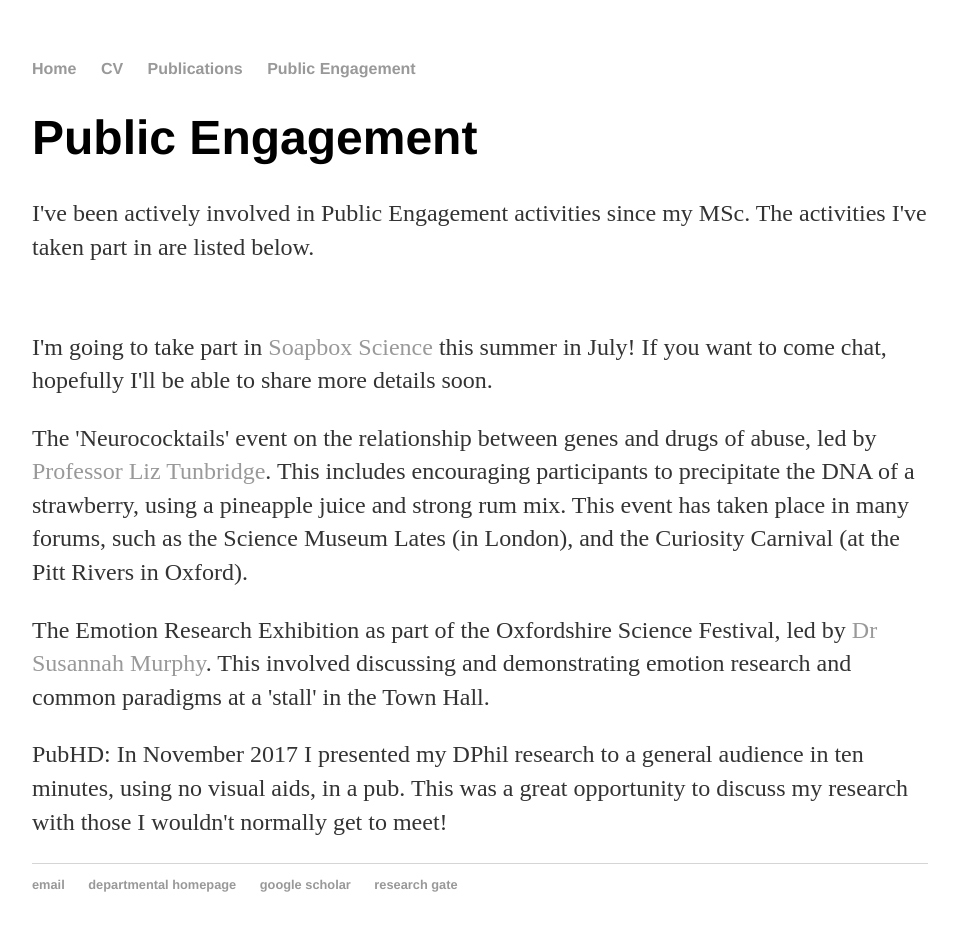
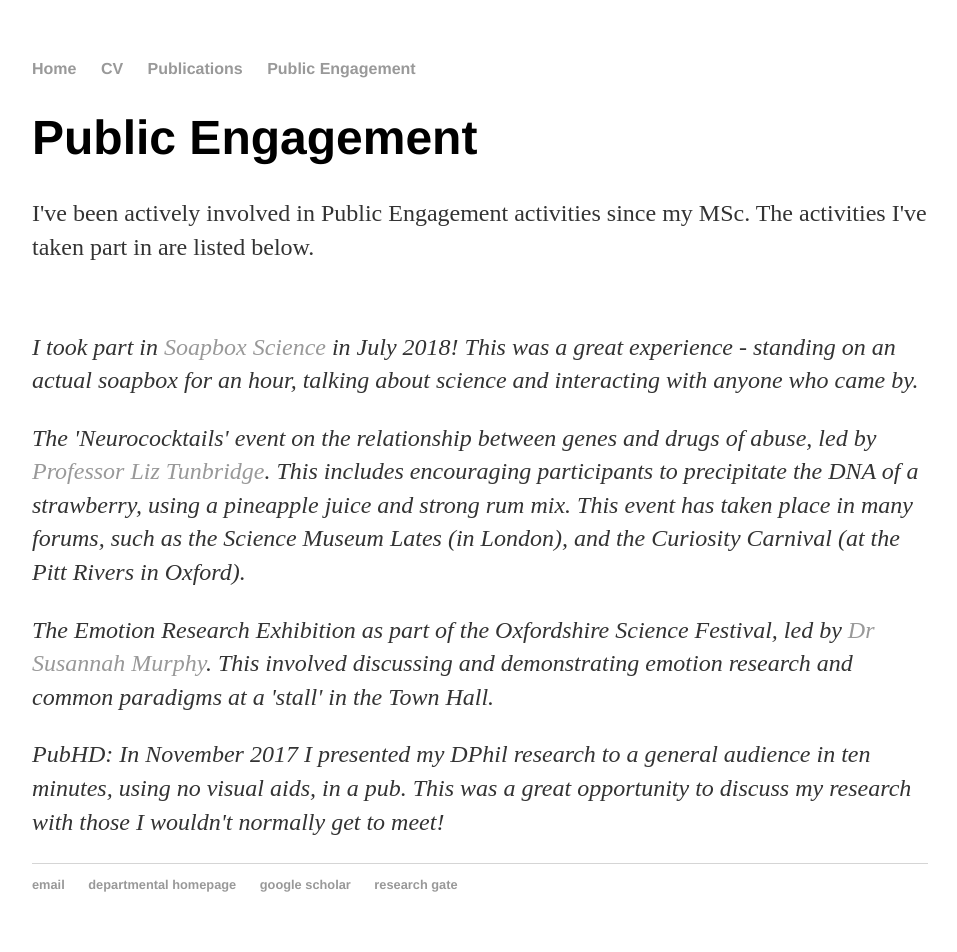
Before and after one commit to apike02/apike02.github.io, a Jekyll site: the page built from outreach/index.html, in a window 1280 px wide. Shown: the whole page, without its empty margins (160-1117 px from the left). Built offline with Jekyll 4.4.1, drawn with Linux system fonts in a browser that asks for light colours.

Commit message:
Update index.html

```diff
--- a/outreach/index.html
+++ b/outreach/index.html
@@ -6,8 +6,8 @@ title: Public Engagement
 	<h1>Public Engagement</h1>
   <p>I've been actively involved in Public Engagement activities since my MSc. The activities I've taken part in are listed below.</p><br/>
 
-<p>I'm going to take part in <a href="http://soapboxscience.org/">Soapbox Science</a> this summer in July! If you want to come chat,
-		hopefully I'll be able to share more details soon. </p>
+<p><i>I took part in <a href="http://soapboxscience.org/">Soapbox Science</a> in July 2018! This was a great experience - standing on an actual soapbox for an hour,
+	talking about science and interacting with anyone who came by. </p>
 
 <p>The 'Neurococktails' event on the relationship between genes and drugs of abuse, led by <a href="https://www.psych.ox.ac.uk/team/elizabeth-tunbridge"
   >Professor Liz Tunbridge</a>. This includes encouraging participants to precipitate the DNA of a strawberry, using a pineapple juice and strong rum mix.
@@ -17,5 +17,5 @@ title: Public Engagement
   This involved discussing and demonstrating emotion research and common paradigms at a 'stall' in the Town Hall.</p>
 
   <p>PubHD: In November 2017 I presented my DPhil research to a general audience in ten minutes, using no visual aids, in a pub.
-	  This was a great opportunity to discuss my research with those I wouldn't normally get to meet!</p>
+	  This was a great opportunity to discuss my research with those I wouldn't normally get to meet!</p></i>
 </div><!-- /.blurb -->
```
